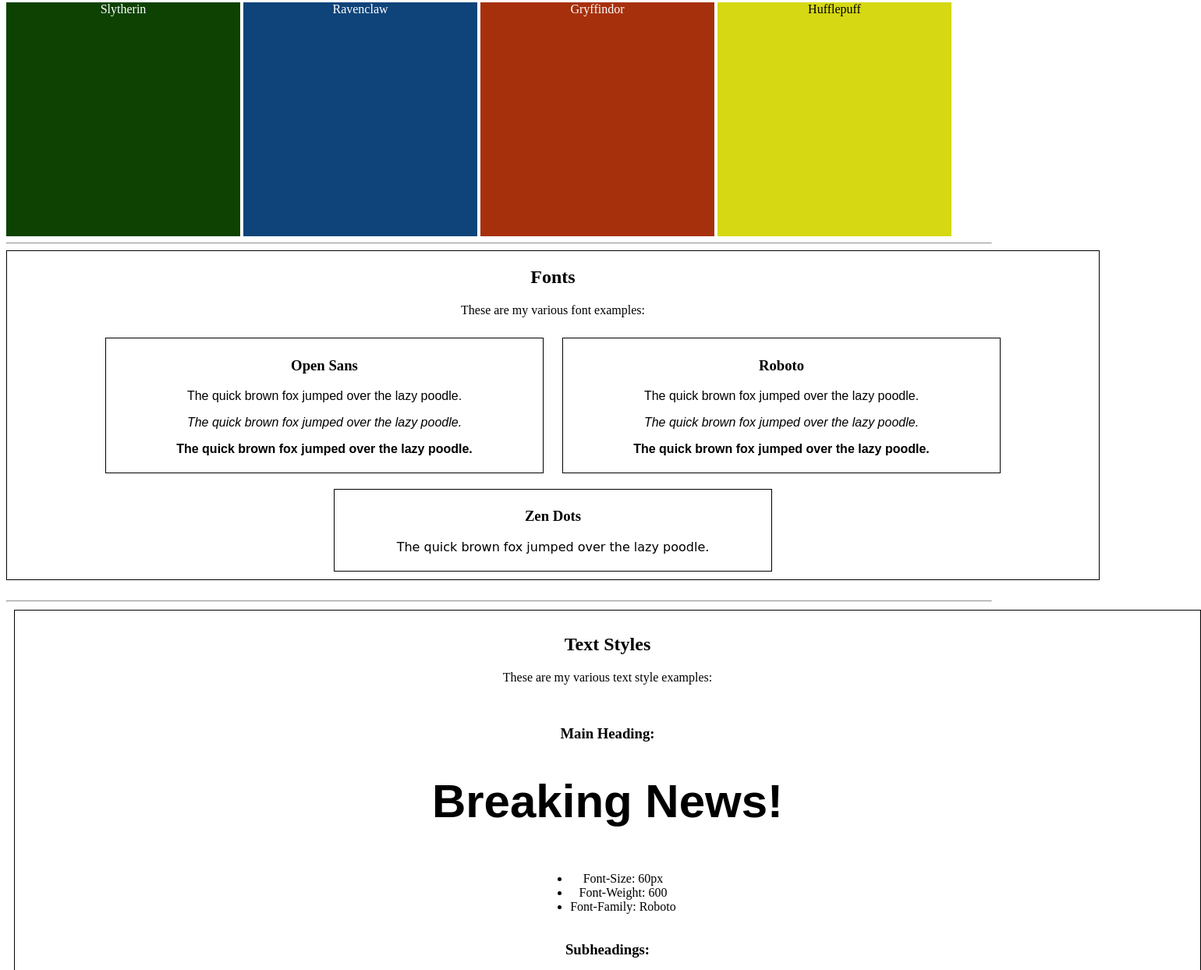
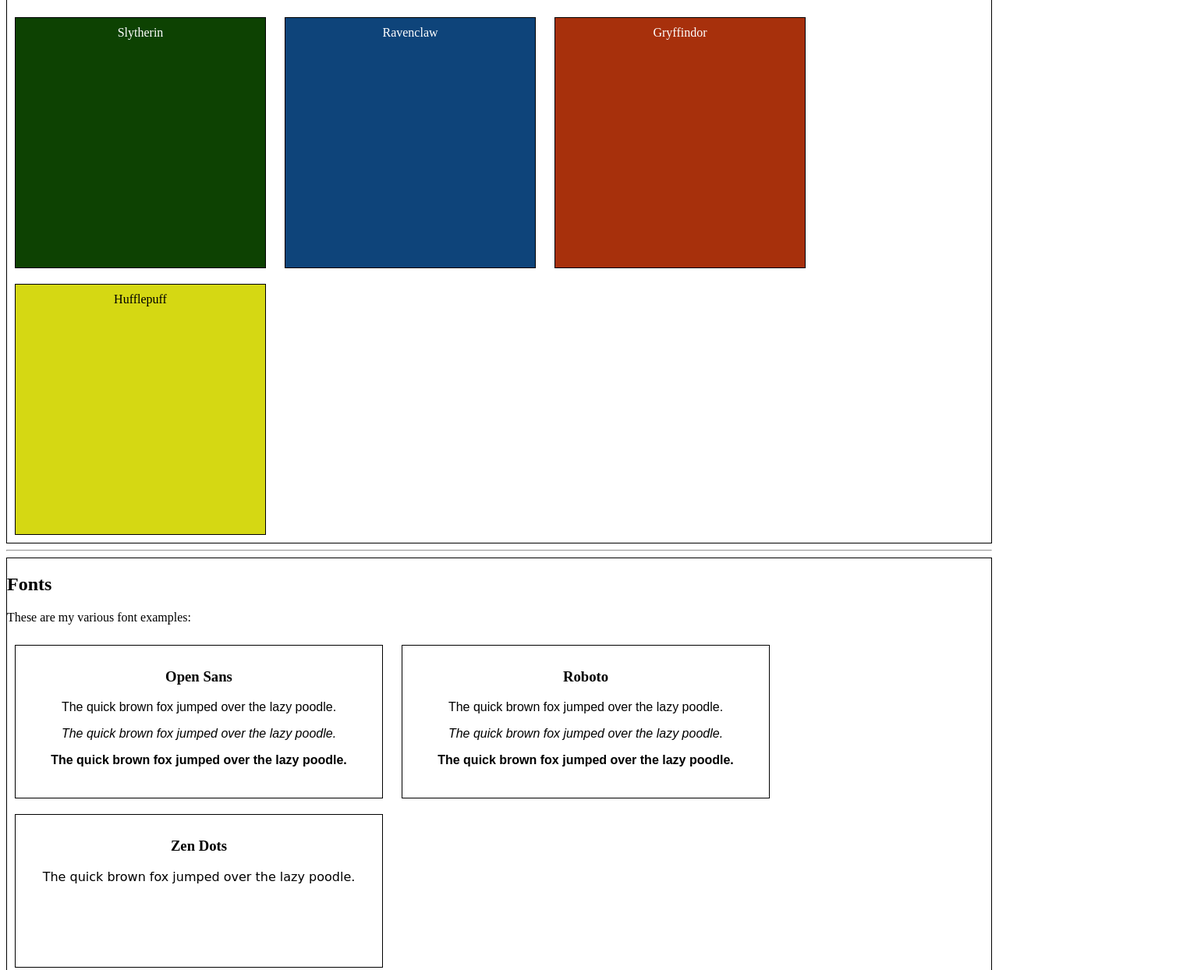
Before and after one commit to kinnearjc/website-design-system, a plain HTML site: page starting/index.html in a window 1280 px wide. Shown: the part 166-1410 px from the top of the page at 78% size, 1540 px wide, since content can reach past the window. Drawn offline with Linux system fonts and the light colour scheme; a web font is replaced by a local one.

Commit message:
added minor changes to dimensions

```diff
--- a/starting/styles.css
+++ b/starting/styles.css
@@ -407,12 +407,19 @@ h3{
 
 /* Color Examples */
 
+.color_Section{
+  border: 1px solid black;
+}
+
 #color_1, #color_2, #color_3, #color_4{
+    margin: 10px;
+    padding: 10px;
     height: 300px;
     width: 300px;
     display: inline-block;
     color:white;
     text-align: center;
+    border: 1px solid black;
 }
 
 #color_1{
@@ -436,16 +443,16 @@ h3{
 /* Font examples */
 .font_section{
     border: 1px solid black;
-    width: 1400px;
-    text-align: center;
+
 }
 
 
 #font_1, #font_2, #font_3{
     border: 1px solid black;
     margin: 10px;
-    padding: 5px;
-    width: 550px;
+    padding: 10px;
+    height: 175px;
+    width: 450px;
     text-align: center;
     display: inline-block;
 }
@@ -488,7 +495,7 @@ h3{
     border: 1px solid black;
     margin: 10px;
     padding: 10px;
-    width: 1500px;
+    width: 1000px;
     text-align: center;
 }
 
```
